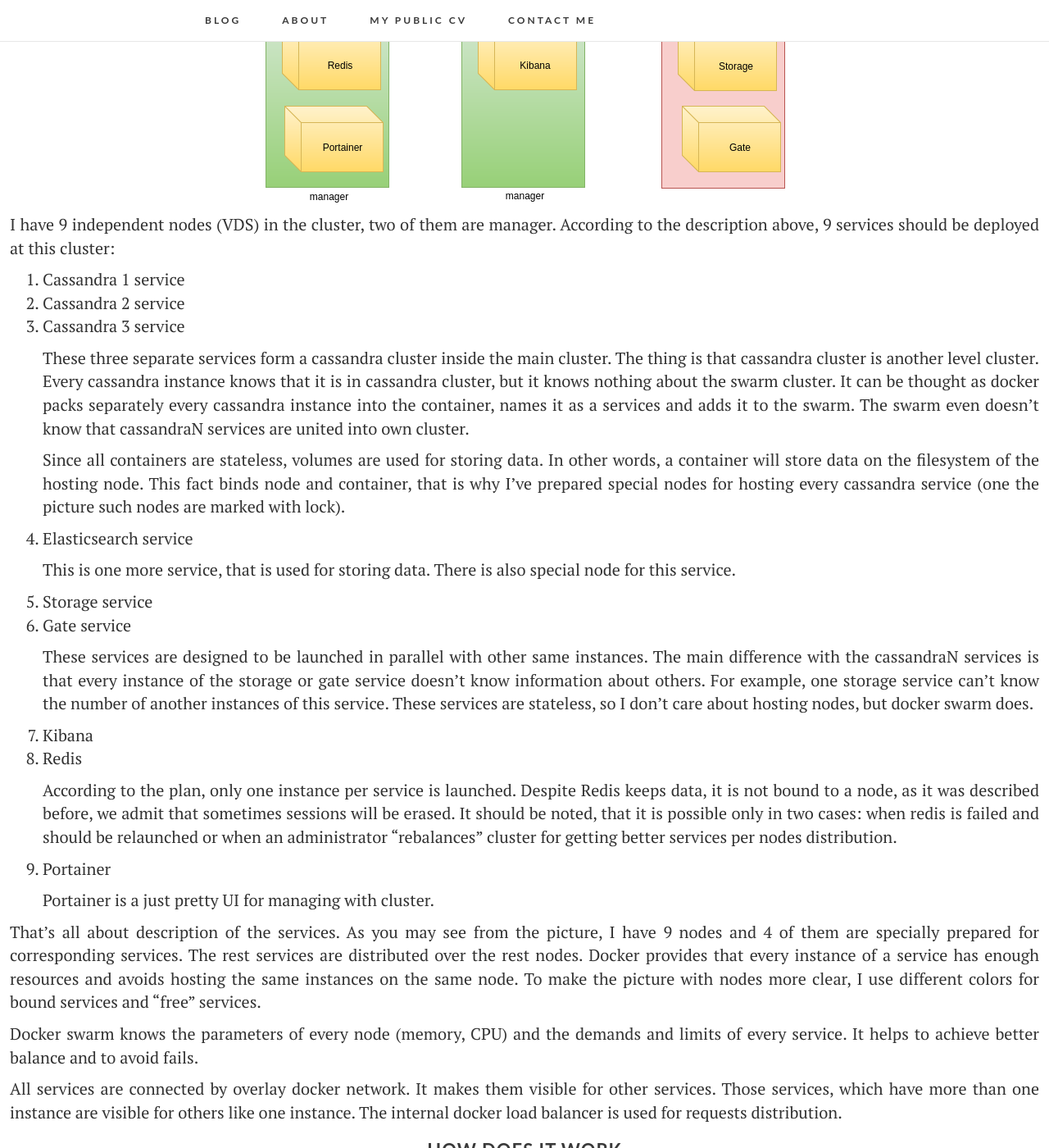
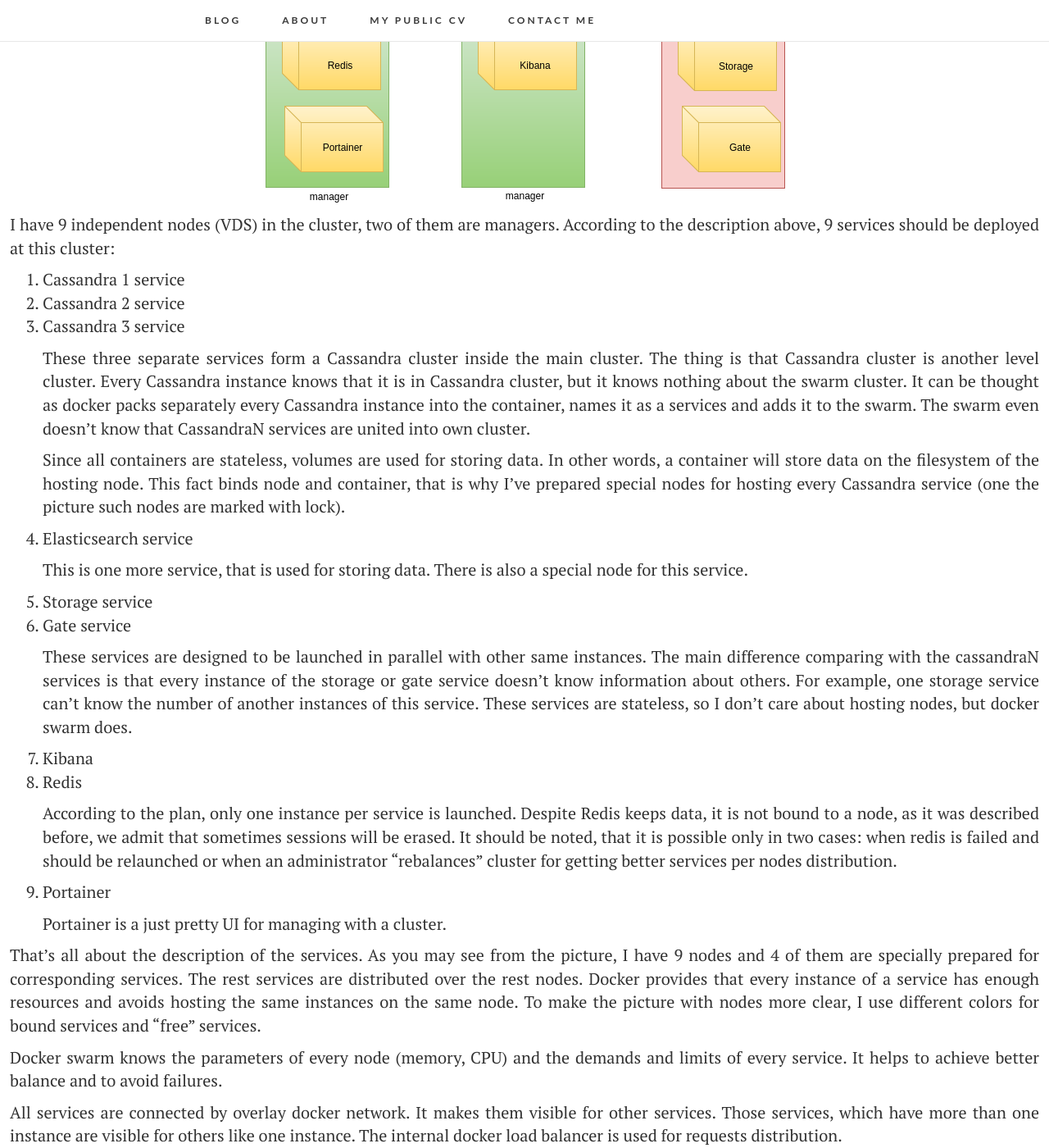
Before and after one commit to kosbr/kosbr.github.io, a Jekyll site: the page built from _posts/2017-09-08-cluster.markdown, in a window 1280 px wide and 1400 px high, scrolled down 2984 px. Shown: the whole window at 82% size. Built offline with Jekyll 4.4.1, drawn with Linux system fonts in a browser that asks for light colours; nearby versions of some CDN libraries; some of the changed text lies outside the part shown.

Commit message:
grammar fixes

```diff
--- a/_posts/2017-09-08-cluster.markdown
+++ b/_posts/2017-09-08-cluster.markdown
@@ -52,7 +52,7 @@
 of the "gate" microservice with REST API. All clients will be distributed between all "gate"
 instances. Every "gate" instance will request "storage" instance.  Internal swarm load balancer
 will redirect these internal requests to provide all "storage" instances have the same load.
-Every storage instance will request cassandra cluster and be tolerant if the defined number
+Every storage instance will request Cassandra cluster and be tolerant if the defined number
 of nodes are failed.
 
 ### Monitoring
@@ -70,13 +70,13 @@
 +[Kibana][kibana]{:target="_blank"}.
 Every microservice produces several log
 files. Every log file is being monitored by logstash, which is located in the same docker
-container. When a new line appears in log file, it is immediately parsed by lostash and sent
- to elasticsearch system. It provides storing all logs from the whole cluster into the one
-  place. The Kibana gives a good user interface for reading  and management logs.
+container. When a new line appears in the log file, it is immediately parsed by lostash and sent
+to elasticsearch system. It provides storing all logs from the whole cluster into the one
+place. The Kibana gives a good user interface for reading and management logs.
 
 ![Logs scheme](/images/articles/cluster/logs.png)
 
-Good question is what if elasticsearch has been destroyed, but I need to see logs? There are at least two
+A good question is what if elasticsearch has been destroyed, but I need to see logs? There are at least two
 approaches about this problem:
 
 * It is not a problem, if volumes are used for logs, all logs can be found directly in the nodes.
@@ -93,43 +93,44 @@
 
 As you know, docker swarm is responsible for choice of hosting node, however, I'm able to set up conditions.
 Ideally, I can provide several nodes to the swarm, add several services to it and don't care about where every
-service is. There is no difference from outside, because swarm redirects requests from every node to necessary
+service is. There is no difference from outside because swarm redirects requests from every node to a necessary
 one. It is better described in the official docker swarm documentation.
 
-In real life it is impossible to completely rely on swarm. Some nodes are too weak for hosting some services,
+In real life, it is impossible to completely rely on the swarm. Some nodes are too weak for hosting some services,
 other services should be attached to corresponding special nodes due to volume exists. As a result, sometimes
 it is needed to tell docker swarm where to host a service. My cluster's structure is below:
 
 ![Nodes](/images/articles/cluster/nodes.png)
 
-I have 9 independent nodes (VDS) in the cluster, two of them are manager. According to the description above, 9 services should be deployed
-at this cluster:
+I have 9 independent nodes (VDS) in the cluster, two of them are managers. According to the description above,
+9 services should be deployed at this cluster:
 
 1. Cassandra 1 service
 2. Cassandra 2 service
 3. Cassandra 3 service
 
-    These three separate services form a cassandra cluster inside the main cluster. The thing is that cassandra
-    cluster is another level cluster. Every cassandra instance knows that it is in cassandra cluster, but it
-    knows nothing about the swarm cluster. It can be thought as docker packs separately every cassandra instance
+    These three separate services form a Cassandra cluster inside the main cluster. The thing is that Cassandra
+    cluster is another level cluster. Every Cassandra instance knows that it is in Cassandra cluster, but it
+    knows nothing about the swarm cluster. It can be thought as docker packs separately every Cassandra instance
     into the container, names it as a services and adds it to the swarm. The swarm even doesn't know that
-    cassandraN services are united into own cluster.
+    CassandraN services are united into own cluster.
 
     Since all containers are stateless, volumes are used for storing data. In other words, a container will store
     data on the filesystem of the hosting node. This fact binds node and container, that is why I've
-    prepared special nodes for hosting every cassandra service (one the picture such nodes are marked with lock).
+    prepared special nodes for hosting every Cassandra service (one the picture such nodes are marked with lock).
 
 4. Elasticsearch service
 
-    This is one more service, that is used for storing data. There is also special node for this service.
+    This is one more service, that is used for storing data. There is also a special node for this service.
 
 5. Storage service
 6. Gate service
 
-    These services are designed to be launched in parallel with other same instances. The main difference with the
-    cassandraN services is that every instance of the storage or gate service doesn't know information
-    about others. For example, one storage service can't know the number of another instances of this service.
-    These services are stateless, so I don't care about hosting nodes, but docker swarm does.
+    These services are designed to be launched in parallel with other same instances. The main difference
+    comparing
+    with the cassandraN services is that every instance of the storage or gate service doesn't know
+    information about others. For example, one storage service can't know the number of another instances
+    of this service. These services are stateless, so I don't care about hosting nodes, but docker swarm does.
 
 7. Kibana
 8. Redis
@@ -141,34 +142,34 @@
 
 9. Portainer
 
-    Portainer is a just pretty UI for managing with cluster.
+    Portainer is a just pretty UI for managing with a cluster.
 
-That's all about description of the services. As you may see from the picture, I have 9 nodes and 4 of them
+That's all about the description of the services. As you may see from the picture, I have 9 nodes and 4 of them
 are specially prepared for corresponding services. The rest services are distributed over the rest nodes.
 Docker provides that every instance of a service has enough resources and avoids hosting the same instances
 on the same node. To make the picture with nodes  more clear, I use different colors for bound services
  and "free" services.
 
 Docker swarm knows the parameters of every node (memory, CPU) and the demands and limits of every service. It
-helps to achieve better balance and to avoid fails.
+helps to achieve better balance and to avoid failures.
 
 All services are connected by overlay docker network. It makes them visible for other services. Those services,
 which have more than one instance are visible for others like one instance. The internal docker load balancer
 is used for requests distribution.
 
-### How does it work
+### How is it in action
 
 Actually, I like the result.
 
-Here is all my nodes from the command line of the manager node:
+Here are all my nodes from the command line of the manager node:
 
 ![Nodes](/images/articles/cluster/nodes-list.png)
 
-And services with actual state:
+And services with the actual state:
 
 ![Services](/images/articles/cluster/services-list.png)
 
-The portainer can prepare a good visualisation for a cluster:
+The portainer can prepare a good visualization for a cluster:
 
 ![Visualisation](/images/articles/cluster/visual.png)
 
@@ -186,11 +187,11 @@
 If the cluster is well balanced (bad balanced means, for example, the instances of the same services
 are placed on the one
 node) and then something happens... For example, some service or even node can be destroyed. No matter,
-anyway docker swarm immediately got state that is not equal to the wished one.
-If a leader manager was lost, another manager takes this role. Also docker will try to create new instances of
+anyway docker swarm immediately gets the state that is not equal to the wished one.
+If a leader manager was lost, another manager takes this role. Also, docker will try to create new instances of
 the services, probably on other nodes to achieve wished state again. That's why, ideally, we should always
 have the additional resources in the cluster. In my case, some services can't be recreated on other nodes -
-cassandra services and elastic. However, that is why I have several cassandra services and it was
+cassandra services and elastic. However, that is why I have several Cassandra services and it was
 explained before, that in my case the risk of elasticsearch fail is allowed (only logs are at stake).
 
 ### What can be (must be) improved
```
Also changed, not shown: other parts of _posts/2017-09-08-cluster.markdown (+9 -9 lines).
